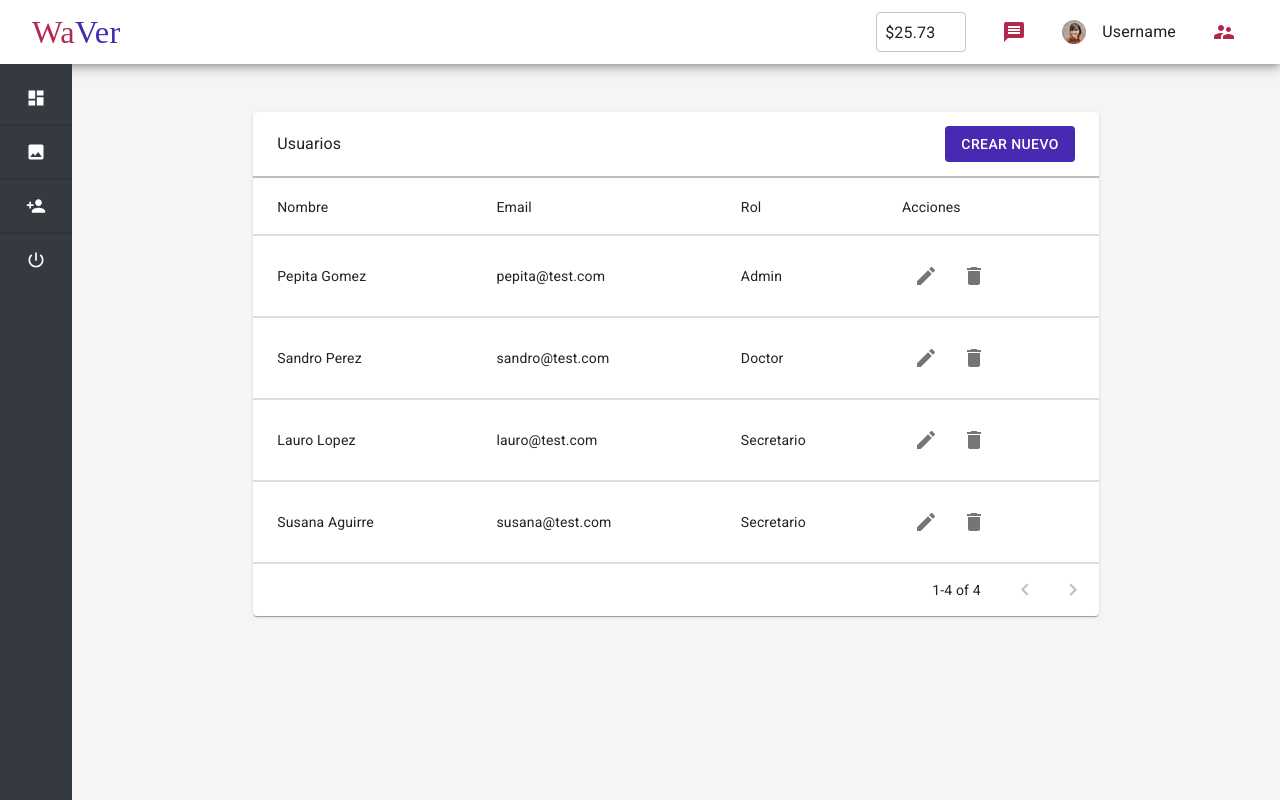
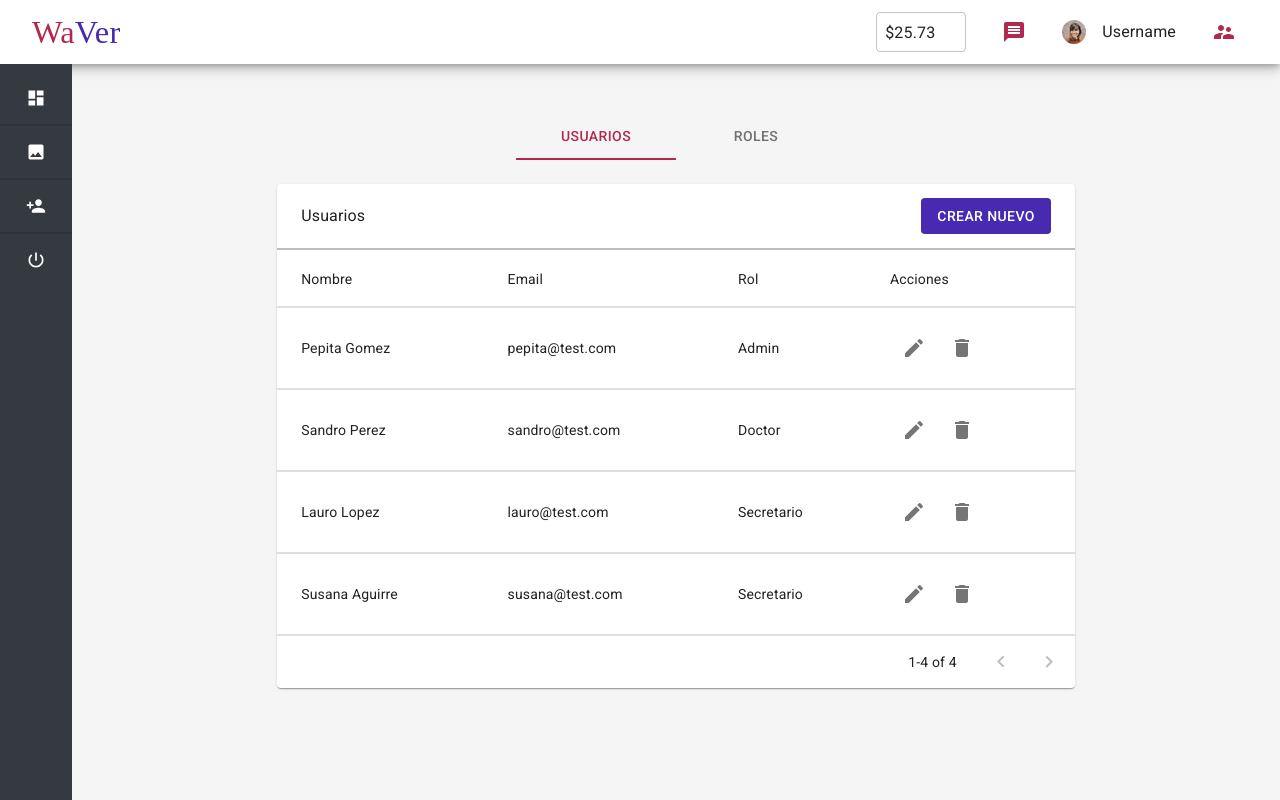
Before and after one commit to AugustoSaporiti/Aplicaciones-Interactivas, a React (Create React App) app in the folder hospitalraffaele/: page /c/users in a window 1280 px wide. Built offline with nearby package versions, Linux system fonts and the light colour scheme; a web font is replaced by a local one.

Commit message:
Agregué tab Roles a pantalla de usuarios. Lista de roles, falta creación y modificación.

```diff
--- a/hospitalraffaele/src/logged_in/components/Main.js
+++ b/hospitalraffaele/src/logged_in/components/Main.js
@@ -47,6 +47,7 @@ function Main(props) {
   );
   const [transactions, setTransactions] = useState([]);
   const [userList, setUserList] = useState([]);
+  const [roleList, setRoleList] = useState([]);
   const [statistics, setStatistics] = useState({ views: [], profit: [] });
   const [posts, setPosts] = useState([]);
   const [targets, setTargets] = useState([]);
@@ -54,6 +55,7 @@ function Main(props) {
   const [isAccountActivated, setIsAccountActivated] = useState(false);
   const [isAddBalanceDialogOpen, setIsAddBalanceDialogOpen] = useState(false);
   const [isAddUserDialogOpen, setIsAddUserDialogOpen] = useState(false);
+  const [isAddRoleDialogOpen, setIsAddRoleDialogOpen] = useState(false);
   const [pushMessageToSnackbar, setPushMessageToSnackbar] = useState(null);
 
   const fetchRandomTargets = useCallback(() => {
@@ -88,10 +90,16 @@ function Main(props) {
   }, [setIsAddUserDialogOpen]);
 
   const closeAddUserDialog = useCallback(() => {
-    console.log('cerrando');
     setIsAddUserDialogOpen(false);
-    console.log("estado: " + isAddUserDialogOpen);
   }, [setIsAddUserDialogOpen]);
+
+  const openAddRoleDialog = useCallback(() => {
+    setIsAddRoleDialogOpen(true);
+  }, [setIsAddRoleDialogOpen]);
+
+  const closeAddRoleDialog = useCallback(() => {
+    setIsAddRoleDialogOpen(false);
+  }, [setIsAddRoleDialogOpen]);
 
   const onPaymentSuccess = useCallback(() => {
     pushMessageToSnackbar({
@@ -106,6 +114,13 @@ function Main(props) {
     });
     setIsAddUserDialogOpen(false);
   }, [pushMessageToSnackbar, setIsAddUserDialogOpen]);
+
+  const onAddRoleSuccess = useCallback(() => {
+    pushMessageToSnackbar({
+      text: "El rol ha sido creado.",
+    });
+    setIsAddRoleDialogOpen(false);
+  }, [pushMessageToSnackbar, setIsAddRoleDialogOpen]);
 
   const editUser = useCallback(() => {
 
@@ -235,6 +250,35 @@ function Main(props) {
     }
     setUserList(userList);
   }, [setUserList]);
+
+  const fetchRandomRoles = useCallback(() => {
+    const roleList = [];
+    const iterations = 4;
+    const oneMonthSeconds = Math.round(60 * 60 * 24 * 30.5);
+    const roleTemplates = [
+      {
+        name: "Admin",
+      },
+      {
+        name: "Medico",
+      },
+      {
+        name: "Secretario",
+      },
+      {
+        name: "Paciente",
+      },
+    ];
+    for (let i = 0; i < iterations; i += 1) {
+      const randomRoleTemplate = roleTemplates[i];
+      const role = {
+        id: i,
+        name: randomRoleTemplate.name,
+      };
+      roleList.push(role);
+    }
+    setRoleList(roleList);
+  }, [setRoleList]);
 
   const fetchRandomMessages = useCallback(() => {
     shuffle(persons);
@@ -382,6 +426,7 @@ function Main(props) {
     fetchRandomStatistics();
     fetchRandomTransactions();
     fetchRandomUsers();
+    fetchRandomRoles();
     fetchRandomMessages();
     fetchRandomPosts();
   }, [
@@ -389,6 +434,7 @@ function Main(props) {
     fetchRandomStatistics,
     fetchRandomTransactions,
     fetchRandomUsers,
+    fetchRandomRoles,
     fetchRandomMessages,
     fetchRandomPosts,
   ]);
@@ -425,6 +471,7 @@ function Main(props) {
           pushMessageToSnackbar={pushMessageToSnackbar}
           transactions={transactions}
           userList={userList}
+          roleList={roleList}
           statistics={statistics}
           posts={posts}
           targets={targets}
--- a/hospitalraffaele/src/logged_in/components/Routing.js
+++ b/hospitalraffaele/src/logged_in/components/Routing.js
@@ -54,6 +54,7 @@ function Routing(props) {
     posts,
     transactions,
     userList,
+    roleList,
     toggleAccountActivation,
     CardChart,
     statistics,
@@ -95,6 +96,7 @@ function Routing(props) {
           path="/c/users"
           component={Users}
           userList={userList}
+          roleList={roleList}
           pushMessageToSnackbar={pushMessageToSnackbar}
           selectUsers={selectUsers}
           openAddUserDialog={openAddUserDialog}
--- /dev/null
+++ b/hospitalraffaele/src/logged_in/components/users/RoleInfo.js
@@ -0,0 +1,33 @@
+import React from "react";
+import PropTypes from "prop-types";
+import { ListItemText, Button, Toolbar, withStyles } from "@material-ui/core";
+
+const styles = {
+  toolbar: {
+    justifyContent: "space-between"
+  }
+};
+
+function RoleInfo(props) {
+  const { classes, openAddRoleDialog } = props;
+  return (
+    <Toolbar className={classes.toolbar}>
+      <ListItemText primary="Roles" />
+      <Button
+        variant="contained"
+        color="secondary"
+       // onClick={openAddRoleDialog}
+        disableElevation
+      >
+        Crear nuevo
+      </Button>
+    </Toolbar>
+  );
+}
+
+RoleInfo.propTypes = {
+  classes: PropTypes.object.isRequired,
+ // openAddRoleDialog: PropTypes.func.isRequired
+};
+
+export default withStyles(styles)(RoleInfo);
--- /dev/null
+++ b/hospitalraffaele/src/logged_in/components/users/RoleTable.js
@@ -0,0 +1,140 @@
+import React, { useCallback, useState } from "react";
+import PropTypes from "prop-types";
+import {
+  Table,
+  TableBody,
+  TableCell,
+  TablePagination,
+  TableRow,
+  withStyles,
+  IconButton
+} from "@material-ui/core";
+import EnhancedTableHead from "../../../shared/components/EnhancedTableHead";
+import ColorfulChip from "../../../shared/components/ColorfulChip";
+import unixToDateString from "../../../shared/functions/unixToDateString";
+import HighlightedInformation from "../../../shared/components/HighlightedInformation";
+import currencyPrettyPrint from "../../../shared/functions/currencyPrettyPrint";
+import EditIcon from '@material-ui/icons/Edit';
+import DeleteIcon from '@material-ui/icons/Delete';
+
+
+const styles = theme => ({
+  tableWrapper: {
+    overflowX: "auto",
+    width: "100%"
+  },
+  blackBackground: {
+    backgroundColor: theme.palette.primary.main
+  },
+  contentWrapper: {
+    padding: theme.spacing(3),
+    [theme.breakpoints.down("xs")]: {
+      padding: theme.spacing(2)
+    },
+    width: "100%"
+  },
+  dBlock: {
+    display: "block !important"
+  },
+  dNone: {
+    display: "none !important"
+  },
+  firstData: {
+    paddingLeft: theme.spacing(3)
+  }
+});
+
+const rows = [
+  {
+    id: "name",
+    numeric: false,
+    label: "Nombre"
+  },
+  {
+    id: "actions",
+    numeric: false,
+    label: "Acciones"
+  }
+];
+
+const rowsPerPage = 25;
+
+function RoleTable(props) {
+  const { roleList, theme, classes } = props;
+  const [page, setPage] = useState(0);
+
+  const handleChangePage = useCallback(
+    (_, page) => {
+      setPage(page);
+    },
+    [setPage]
+  );
+
+  if (roleList.length > 0) {
+    return (
+      <div className={classes.tableWrapper}>
+        <Table aria-labelledby="tableTitle">
+          <EnhancedTableHead rowCount={roleList.length} rows={rows} />
+          <TableBody>
+            {roleList
+              .slice(page * rowsPerPage, page * rowsPerPage + rowsPerPage)
+              .map((roleList, index) => (
+                <TableRow hover tabIndex={-1} key={index}>
+                  <TableCell
+                    component="th"
+                    scope="row"
+                    className={classes.firstData}
+                  >
+                    {roleList.name}
+                  </TableCell>
+                  <TableCell component="th" scope="row">
+                    <IconButton>
+                      <EditIcon className="text-black" />
+                    </IconButton>
+                    <IconButton>
+                      <DeleteIcon className="text-black" />
+                    </IconButton>
+                  </TableCell>
+                </TableRow>
+              ))}
+          </TableBody>
+        </Table>
+        <TablePagination
+          component="div"
+          count={roleList.length}
+          rowsPerPage={rowsPerPage}
+          page={page}
+          backIconButtonProps={{
+            "aria-label": "Previous Page"
+          }}
+          nextIconButtonProps={{
+            "aria-label": "Next Page"
+          }}
+          onChangePage={handleChangePage}
+          classes={{
+            select: classes.dNone,
+            selectIcon: classes.dNone,
+            actions: roleList.length > 0 ? classes.dBlock : classes.dNone,
+            caption: roleList.length > 0 ? classes.dBlock : classes.dNone
+          }}
+          labelRowsPerPage=""
+        />
+      </div>
+    );
+  }
+  return (
+    <div className={classes.contentWrapper}>
+      <HighlightedInformation>
+        No hay roles creados.
+      </HighlightedInformation>
+    </div>
+  );
+}
+
+RoleTable.propTypes = {
+  theme: PropTypes.object.isRequired,
+  classes: PropTypes.object.isRequired,
+  roleList: PropTypes.arrayOf(PropTypes.object).isRequired
+};
+
+export default withStyles(styles, { withTheme: true })(RoleTable);
--- a/hospitalraffaele/src/logged_in/components/users/Users.js
+++ b/hospitalraffaele/src/logged_in/components/users/Users.js
@@ -1,8 +1,11 @@
-import React, { useEffect } from "react";
+import React, { useEffect, Fragment } from "react";
 import PropTypes from "prop-types";
 import { List, Divider, Paper, withStyles } from "@material-ui/core";
+import { Tab, Tabs, Box, Typography } from "@material-ui/core"
 import UsersTable from "./UsersTable";
 import UsersInfo from "./UsersInfo";
+import RoleTable from "./RoleTable";
+import RoleInfo from "./RoleInfo";
 
 const styles = {
   divider: {
@@ -10,17 +13,59 @@ const styles = {
   }
 };
 
+function TabPanel(props) {
+  const { children, value, index, ...other } = props;
+
+  return (
+    <div
+      role="tabpanel"
+      hidden={value !== index}
+      id={`simple-tabpanel-${index}`}
+      aria-labelledby={`simple-tab-${index}`}
+      {...other}
+    >
+      {value === index && (
+        <Box p={3}>
+          <Typography>{children}</Typography>
+        </Box>
+      )}
+    </div>
+  );
+}
+
 function Users(props) {
   const {
     userList,
+    roleList,
     classes,
     openAddUserDialog,
+    openAddRoleDialog,
     selectUsers
   } = props;
 
   useEffect(selectUsers, [selectUsers]);
 
+  const [value, setValue] = React.useState(0);
+  const handleChange = (event, newValue) => {
+    setValue(newValue);
+  }
+
   return (
+    <Fragment>
+      <Tabs
+        value={value}
+        onChange={handleChange}
+        indicatorColor="primary"
+        textColor="primary"
+        centered
+      >
+        <Tab label="Usuarios" >
+        </Tab>
+        <Tab label="Roles" >
+        </Tab>
+      </Tabs>
+
+    <TabPanel value={value} index={0}>
         <Paper>
           <List disablePadding>
             <UsersInfo openAddUserDialog={openAddUserDialog} />
@@ -28,14 +73,28 @@ function Users(props) {
             <UsersTable userList={userList} />
           </List>
         </Paper>
+      </TabPanel>
+      <TabPanel value={value} index={1}>
+        <Paper>
+          <List disablePadding>
+            <RoleInfo openAddRoleDialog={openAddRoleDialog} />
+            <Divider className={classes.divider} />
+            <RoleTable roleList={roleList} />
+          </List>
+        </Paper>
+      </TabPanel>
+
+    </Fragment>
   );
 }
 
 Users.propTypes = {
   classes: PropTypes.object.isRequired,
   userList: PropTypes.arrayOf(PropTypes.object).isRequired,
+  roleList: PropTypes.arrayOf(PropTypes.object).isRequired,
   selectUsers: PropTypes.func.isRequired,
-  openAddUserDialog: PropTypes.func.isRequired
+  openAddUserDialog: PropTypes.func.isRequired,
+  openAddRoleDialog: PropTypes.func.isRequired
 };
 
 export default withStyles(styles)(Users);
```
Lines whose indentation alone changed are shown as unchanged.
